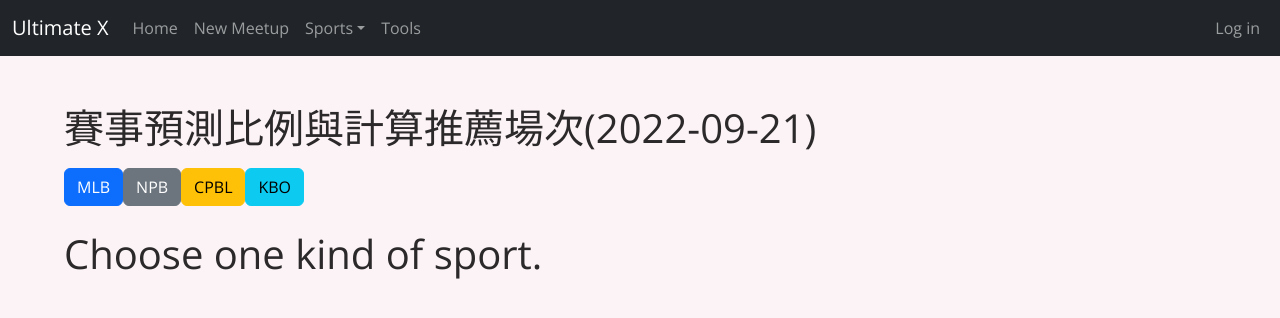
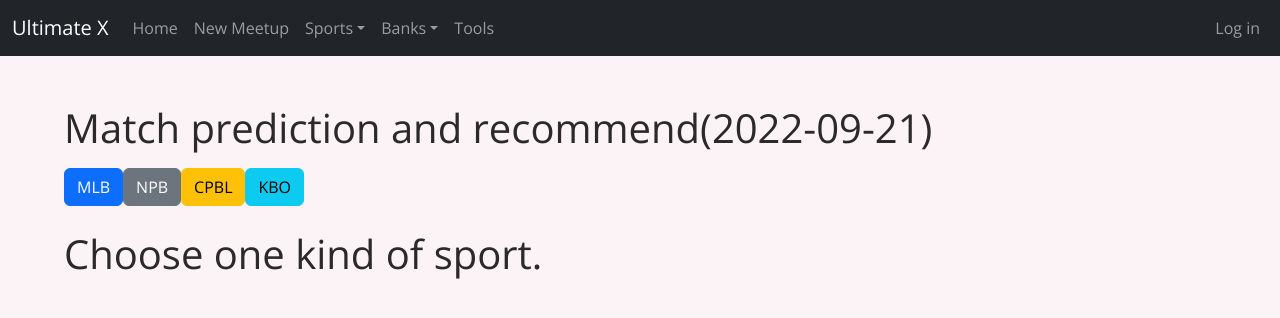
Before and after one commit to UlitimateJokerX/ulitimate_x, a React (Create React App) app: page /sports/prediction in a window 1280 px wide. Shown: the top 318 px of the page. Built offline with nearby package versions, Linux system fonts and the light colour scheme.

Commit message:
[Feature]Add bank pages
date 20220923

```diff
--- a/src/App.js
+++ b/src/App.js
@@ -3,7 +3,9 @@ import { Routes, Route } from 'react-router-dom'
 // Pages
 import HomePage from './pages/Home'
 import NewMeetupPage from './pages/NewMeetup'
-import Prediction from './pages/Sports/Prediction'
+import PredictionPage from './pages/Sports/Prediction'
+import AccountsPage from './pages/Banks/Accounts'
+import CreditCardsPage from './pages/Banks/CreditCards'
 
 // Components
 import Layout from './components/layouts/Layout'
@@ -14,7 +16,9 @@ function App () {
       <Routes>
         <Route path='/' exact element={<HomePage />} />
         <Route path='/new-meetup' element={<NewMeetupPage />} />
-        <Route path='/sports/prediction' element={<Prediction />} />
+        <Route path='/sports/prediction' element={<PredictionPage />} />
+        <Route path='/banks/accounts' element={<AccountsPage />} />
+        <Route path='/banks/credit-cards' element={<CreditCardsPage />} />
       </Routes>
     </Layout>
   )
--- a/src/components/layouts/MainNavigation.js
+++ b/src/components/layouts/MainNavigation.js
@@ -5,7 +5,7 @@ import { menuItems } from './MenuItems'
 
 function Dropdown (menu, index) {
   if (menu.submenu) {
-    return <NavDropdown id={index} title={menu.title} key={ImageBitmapRenderingContext}>
+    return <NavDropdown id={index} title={menu.title} key={index}>
       {menu.submenu.map((s, sindex) => (
         <NavDropdown.Item href={s.url} key={`${index}_${sindex}`}>{s.title}</NavDropdown.Item>
       ))}
--- a/src/components/layouts/MenuItems.js
+++ b/src/components/layouts/MenuItems.js
@@ -15,9 +15,21 @@ export const menuItems = [
         url: '/sports/prediction',
       }
     ],
+  },{
+    title: 'Banks',
+    submenu: [
+      {
+        title: 'Accounts',
+        url: '/banks/accounts',
+      },
+      {
+        title: 'Credit Cards',
+        url: '/banks/credit-cards',
+      }
+    ],
   },
   {
     title: 'Tools',
     url: '/tools',
   }
-];
+]
--- /dev/null
+++ b/src/pages/Banks/Accounts.js
@@ -0,0 +1,36 @@
+import { get } from 'jquery';
+import React, { useState, useEffect } from 'react';
+
+function AccountsPage () {
+  const [accountList, setAccountList] = useState([]);
+
+  // 頁面載入時取得accounts資料
+  useEffect(() => {
+    getAccountList()
+  }, []);
+
+  const getAccountList = () => {
+    fetch('/api/banks/accounts')
+      .then(r => r.json())
+      .then(d => {
+        setAccountList(d.ret)
+      })
+      .catch(e => {
+        alert(`Call omnipotent system error: ${e.message}`)
+      })
+  }
+
+  return (
+    <div>
+      {
+        accountList.map((a, i) => {
+          return (
+            <h1 key={i}>{a.id},{a.name}</h1>
+          )
+        })
+      }
+    </div>
+  )
+}
+
+export default AccountsPage
--- /dev/null
+++ b/src/pages/Banks/CreditCards.js
@@ -0,0 +1,7 @@
+function CreditCardsPage () {
+  return (
+    <h1>CreditCardsPage</h1>
+  )
+}
+
+export default CreditCardsPage
--- a/src/pages/Sports/Prediction.js
+++ b/src/pages/Sports/Prediction.js
@@ -168,7 +168,7 @@ function ShowRecommends (props) {
       <h1>[Recommend List]</h1>
       {
         recommendList.map((r, index) => {
-          return <h1>{r}</h1>
+          return <h1 key={index}>{r}</h1>
         })
       }
     </div>
@@ -178,7 +178,7 @@ function ShowRecommends (props) {
 /**
  * 主頁面：賽事預測
  */
-function Prediction () {
+function PredictionPage () {
   const [selected, updateSelected] = useState('')
   const [data, updateData] = useState([])
   const [recommendList, updateRecommendList] = useState([])
@@ -190,7 +190,7 @@ function Prediction () {
         <Form.Group className='mb-3'>
           <Form.Text className='text-muted'>
             <h1>
-              賽事預測比例與計算推薦場次({moment().format('YYYY-MM-DD')})
+              Match prediction and recommend({moment().format('YYYY-MM-DD')})
             </h1>
           </Form.Text>
         </Form.Group>
@@ -237,4 +237,4 @@ function Prediction () {
   )
 }
 
-export default Prediction
+export default PredictionPage
```
